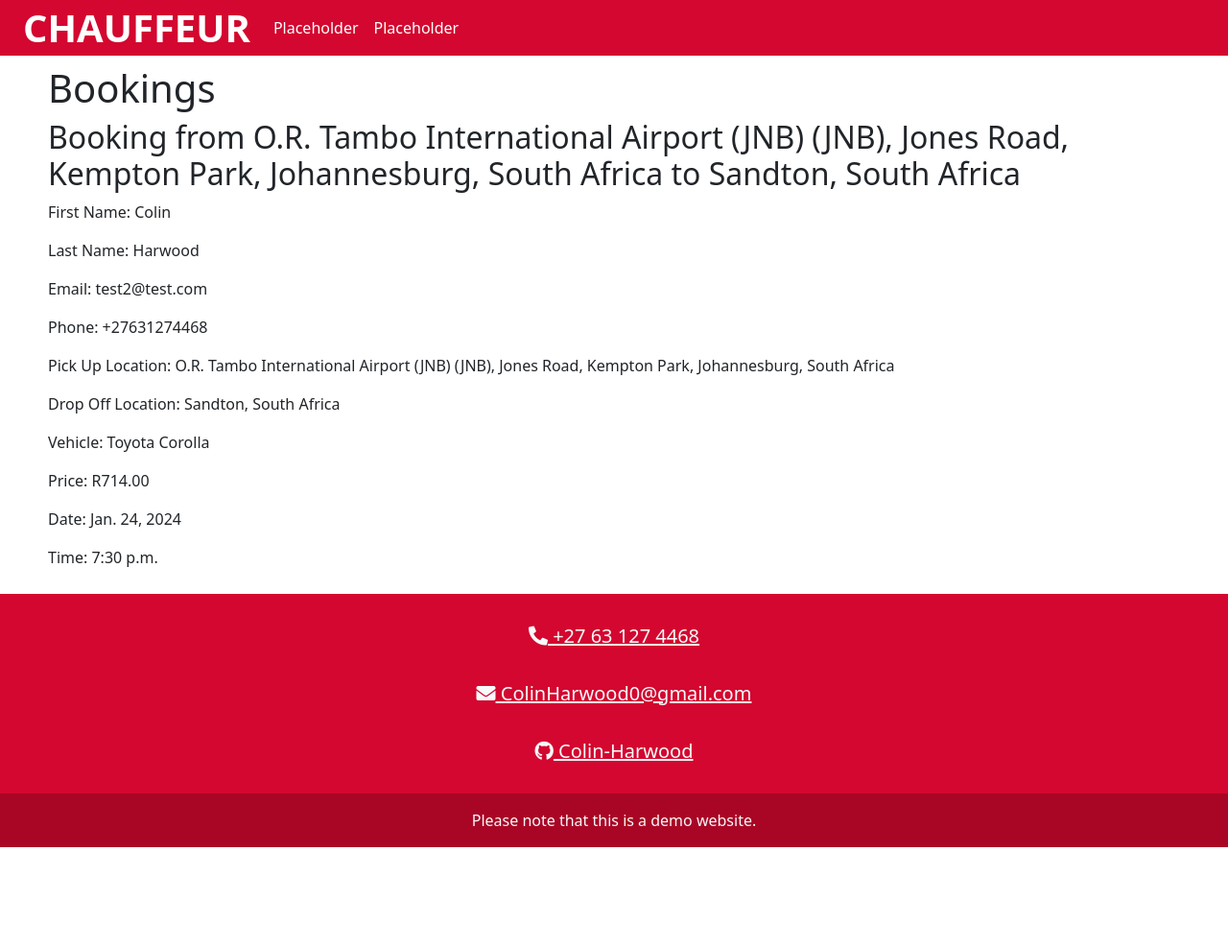
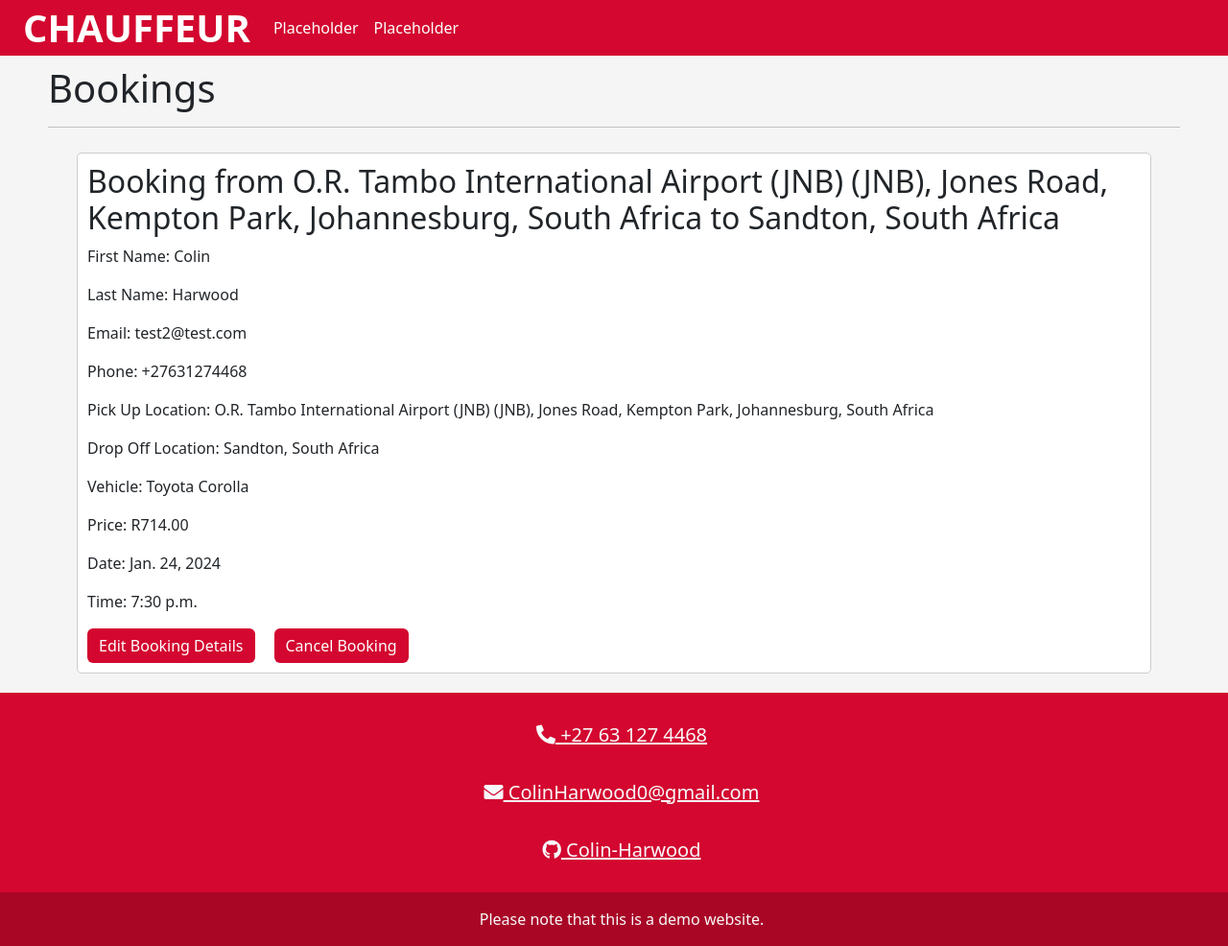
Before and after one commit to Colin-Harwood/Full-Stack-Car-Rental-Website, a Django app: page /booking/37/ in a window 1280 px wide; the page is wider, and only the part inside the window is pictured. Shown: that part at 96% size. Before the commit the page ends 883 px from the top of that part, so only its background shows below. Run offline with Django 4.2, Linux system fonts and the light colour scheme; data comes from the database, SQL or seed files in the repository; both versions use the stored data as it was after the commit; some libraries are stand-ins or nearby versions.

Commit message:
The pages in the manage booking section are now successfuly deleting when the cancel button is pushed

```diff
--- a/mysite/main/templates/bookingDetails.html
+++ b/mysite/main/templates/bookingDetails.html
@@ -14,8 +14,47 @@
     <meta name="viewport" content="width=device-width, initial-scale=1" />
     <link rel="stylesheet" href="" />
     <style>
-      .all-cont {
+        @media (max-width: 768px) {
+            footer {
+                fluid;
+                width: 450%;
+                margin: 0;
+
+        padding: 0px !important;
+              }
+        }
+        body {
+        background-color: #f5f5f5;
+        }
+      .all-contentt {
         padding: 10px 50px;
+      }
+       footer {
+        width: 120%;
+        margin: 0 -120px;
+        padding: 0px !important;
+      }
+      .col {
+        border: 1px solid #ccc;
+        border-radius: 5px;
+        margin: 10px;
+        padding: 10px;
+        background-color: #fff;
+      }
+      .btn-primary {
+        display: flex;
+        align-items: center !important;
+        justify-content: center !important;
+        flex-direction: column !important;
+
+        background-color: #d3072f;
+        border: none;
+        transition: transform 0.3s ease 0s;
+      }
+      .btn-primary:hover {
+        background-color: #d3072f !important;
+        border: none;
+        transform: scale(1.1);
       }
     </style>
   </head>
@@ -26,9 +65,21 @@
         <a href="#">upgrade your browser</a> to improve your experience.
       </p>
     <![endif]-->
-    <div class="all-cont">
+    <div class="all-contentt">
       <h1>Bookings</h1>
+      <hr />
+      {% if messages %}
+  <ul class="messages">
+    {% for message in messages %}
+      <li{% if message.tags %} class="{{ message.tags }}"{% endif %}>{{ message }}</li>
+    {% endfor %}
+  </ul>
+{% endif %}
+      <div class="container">
         {% for booking in bookings %}
+        <div class="row">
+
+          <div class="col">
             <h2>Booking from {{ booking.pickUp }} to {{ booking.dropOff }}</h2>
             <p>First Name: {{ booking.firstName }}</p>
             <p>Last Name: {{ booking.lastName }}</p>
@@ -40,7 +91,24 @@
             <p>Price: R{{ booking.price }}</p>
             <p>Date: {{ booking.date }}</p>
             <p>Time: {{ booking.time }}</p>
+            <div style="display: flex; justify-content: start; gap: 20px;">
+              <button type="submit" class="btn btn-primary">
+                  Edit Booking Details
+              </button>
+              <form method="POST" action="{% url 'delete_booking' booking.id %}">
+                {% csrf_token %}
+                <input type="hidden" name="booking_id" value="{{ booking.id }}">
+                <button type="submit" class="btn btn-primary">
+                  Cancel Booking
+                </button>
+              </form>
+          </div>
+          </div>
+
+        </div>
         {% endfor %}
+      </div>
+    </div>
 </div>
     <script src="" async defer></script>
   </body>
--- a/mysite/main/templates/newBookingDetails.html
+++ b/mysite/main/templates/newBookingDetails.html
@@ -75,6 +75,7 @@
     <div class="top-div" style="">
       <div style="width: 50%" class="sec-div">
         <h1 class="head-text">New Booking</h1>
+        <hr />
         <form
           action="/book/vehicle/"
           method="POST"
--- a/mysite/main/templates/newBookingPay.html
+++ b/mysite/main/templates/newBookingPay.html
@@ -81,6 +81,7 @@
       </div>
     </div>
     <h1 class="head-text">New Booking</h1>
+    <hr / style="margin: 0 20%;">
     <p class="head-text">
       Please note that this is a demo website and does not take payments. Please
       also do not use real personal information.
--- a/mysite/main/templates/viewBooking.html
+++ b/mysite/main/templates/viewBooking.html
@@ -49,6 +49,9 @@
         border: none;
         transform: scale(1.1);
       }
+      hr {
+        border-top: 1px solid black !important;
+      }
     </style>
   </head>
   <body>
@@ -60,6 +63,7 @@
     <![endif]-->
     <div class="all-cont">
       <h1 class="mb-5">Find Booking Details</h1>
+      <hr />
       <form action="/bookingDetails/" method="GET">
         {% csrf_token %}
 
--- a/mysite/main/views.py
+++ b/mysite/main/views.py
@@ -4,6 +4,9 @@ from datetime import datetime
 from .models import BookingDetails
 from django.http import HttpResponseRedirect
 from django.urls import reverse
+from django.shortcuts import redirect
+from django.shortcuts import get_object_or_404
+from django.http import HttpResponseRedirect
 
 def home(request):
     return render(request, 'home.html', {})
@@ -73,3 +76,11 @@ def viewBookingDetails(request, booking_id=None):
 
     # Pass the bookings to the template
     return render(request, 'bookingDetails.html', {'bookings': bookings})
+
+def delete_booking(request, booking_id):
+    if request.method == 'POST':
+        print("Delete booking", booking_id)
+        booking = get_object_or_404(BookingDetails, id=booking_id)
+        booking.delete()
+        messages.success(request, 'Booking deleted successfully')
+        return HttpResponseRedirect(request.META.get('HTTP_REFERER', '/'))
--- a/mysite/mysite/urls.py
+++ b/mysite/mysite/urls.py
@@ -29,4 +29,5 @@ urlpatterns = [
     path('book/pay/', v.newBookingPay, name="newBookingPay"),
     path('booking/<int:booking_id>/', v.viewBookingDetails, name='viewBookingDetails'),
     path('bookingDetails/', v.viewBookingDetails, name='viewBookingDetails'),
+    path('delete_booking/<int:booking_id>/', v.delete_booking, name='delete_booking'),
 ]
```
Also changed, not shown: mysite/db.sqlite3. Lines whose indentation alone changed are shown as unchanged.
